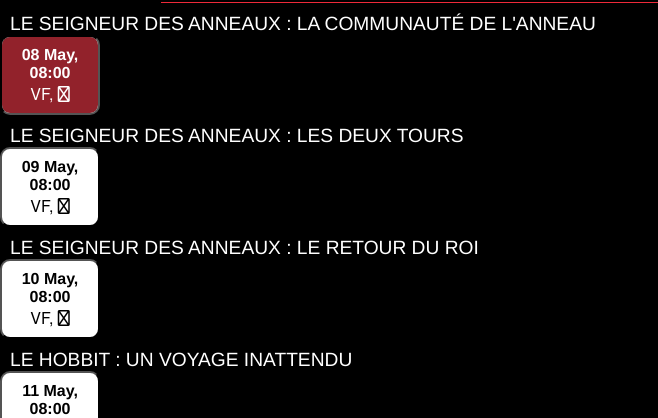
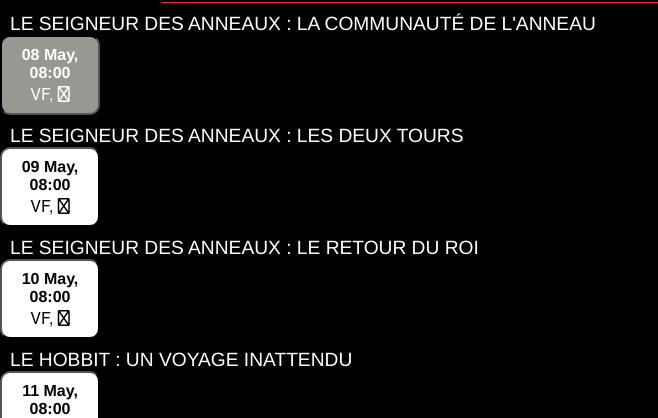
Before and after one commit to Bvder92/cinema, a PHP site: page /cinema.php?cine=1 in a window 1280 px wide, while the restyled element is pressed. Shown: the part 812-1230 px from the top of the page, without its empty margins (0-658 px from the left). Run offline with PHP 8.4, Linux system fonts and the light colour scheme; data comes from the database, SQL or seed files in the repository; data that the repository does not hold is empty; some libraries are stand-ins or nearby versions; some web fonts are replaced.

Commit message:
petite mofi

```diff
--- a/app/style/style1.css
+++ b/app/style/style1.css
@@ -642,6 +642,7 @@
 
 
 .seance:active{
-    box-shadow: inset 150px 0 0 0 #92222b;
+    /*box-shadow: inset 150px 0 0 0 #878787;*/
+    background: #969892;
     color: #ffffff;
 }
```
